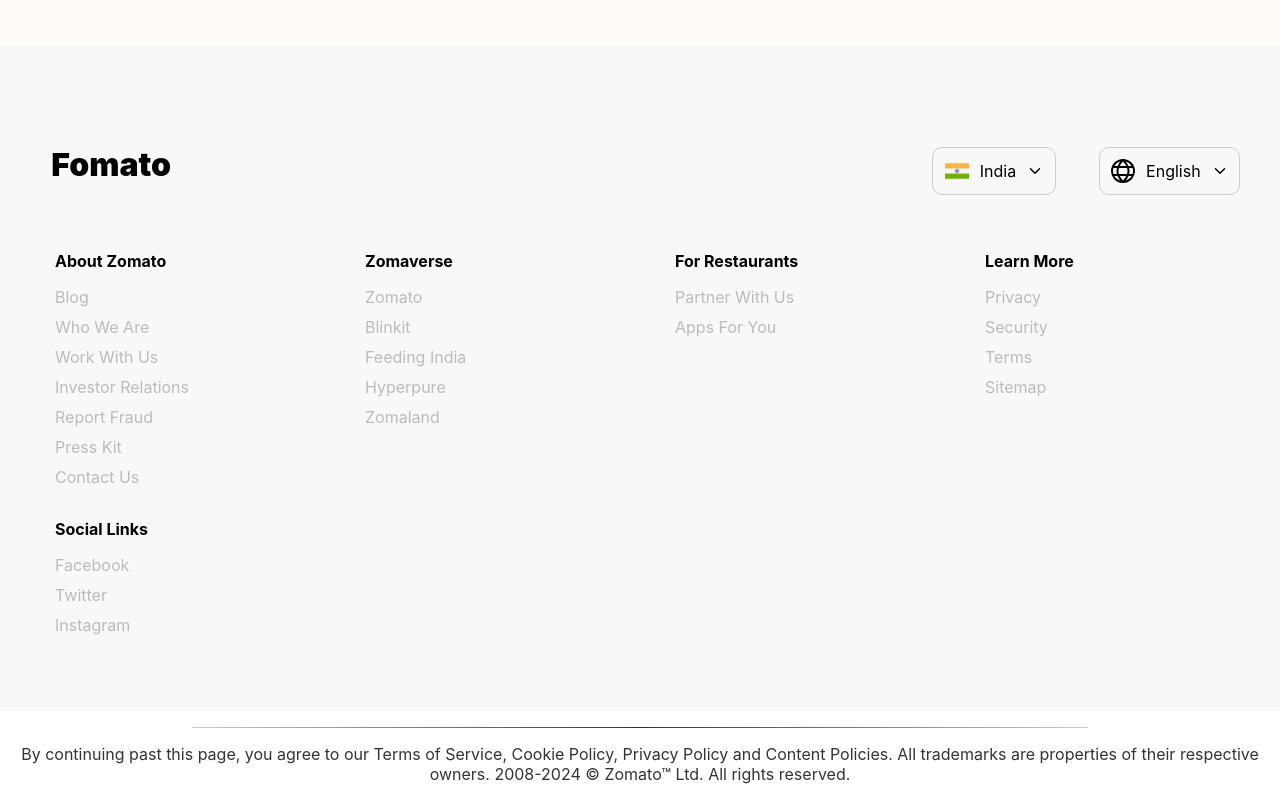
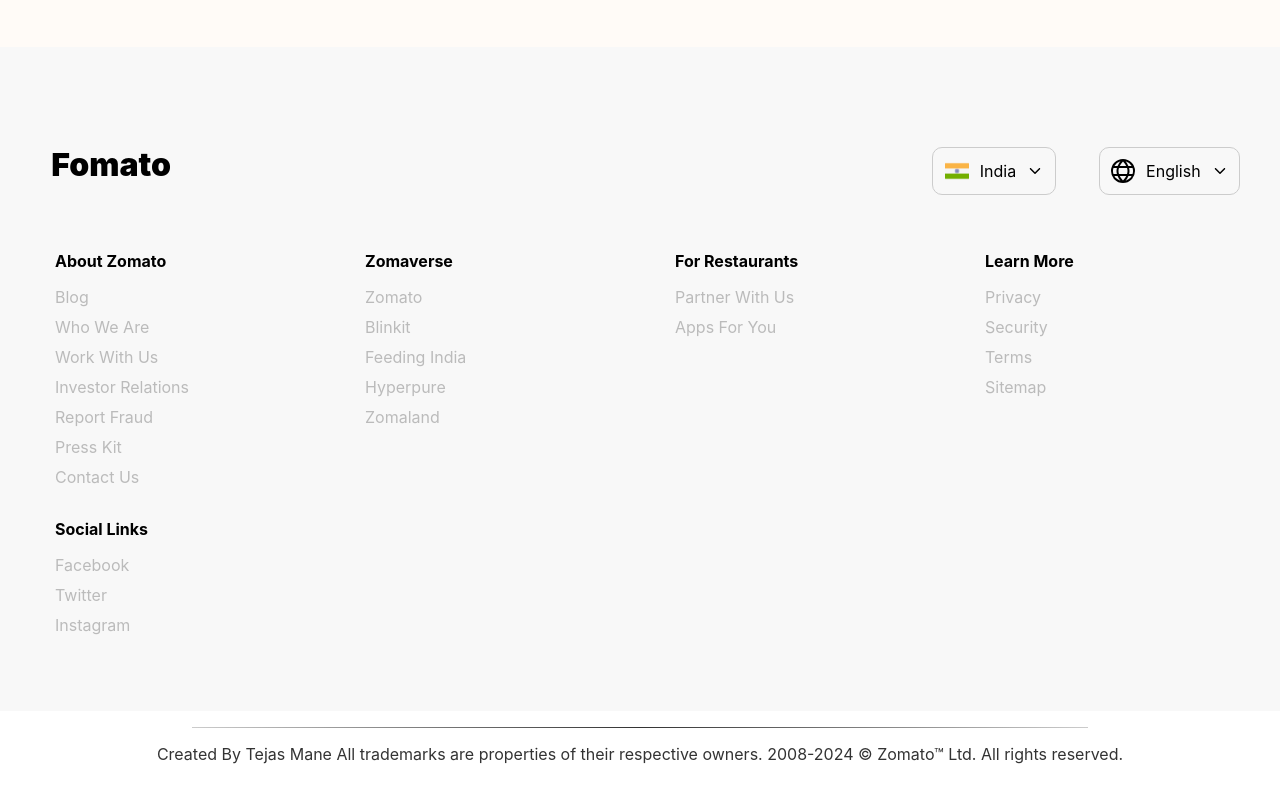
Before and after one commit to iamtejas23/react-zomato-clone, a React (Create React App) app: page / in a window 1280 px wide. Shown: the part 2363-3163 px from the top of the page. Built offline with nearby package versions, Linux system fonts and the light colour scheme.

Commit message:
UI updates

```diff
--- a/src/components/Lower/Lower.jsx
+++ b/src/components/Lower/Lower.jsx
@@ -6,7 +6,7 @@
     <div>
         <div className="lower">
  <hr className='hrline' />
-        <p>By continuing past this page, you agree to our Terms of Service, Cookie Policy, Privacy Policy and Content Policies. All trademarks are properties of their respective owners. 2008-2024 © Zomato™ Ltd. All rights reserved.</p>
+        <p>Created By Tejas Mane All trademarks are properties of their respective owners. 2008-2024 © Zomato™ Ltd. All rights reserved.</p>
 
     </div>
     </div>
```
